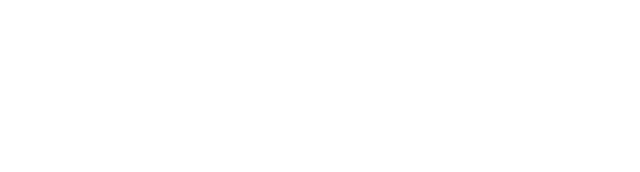
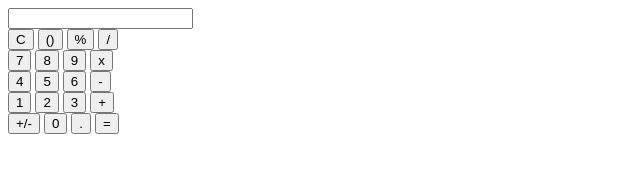
Before and after one commit to Dev-Salem/calculator, a plain HTML site: page index.html in a window 1280 px wide. Shown: the whole page, without its empty margins (0-640 px from the left). Drawn offline with Linux system fonts and the light colour scheme.

Commit message:
Add basic structe of the calcualtor in HTML

```diff
--- a/index.html
+++ b/index.html
@@ -6,6 +6,42 @@
     <title>Calculator</title>
 </head>
 <body>
+    <div class="calcualtor-body">
+        <input type="text">
+        <div class="actions">
+            <button>C</button>
+            <button>()</button>
+            <button>%</button>
+            <button>/</button>
+        </div>
 
+        <div>
+            <button>7</button>
+            <button>8</button>
+            <button>9</button>
+            <button>x</button>
+        </div>
+
+        <div>
+            <button>4</button>
+            <button>5</button>
+            <button>6</button>
+            <button>-</button>
+        </div>
+
+        <div>
+            <button>1</button>
+            <button>2</button>
+            <button>3</button>
+            <button>+</button>
+        </div>
+
+        <div>
+            <button>+/-</button>
+            <button>0</button>
+            <button>.</button>
+            <button>=</button>
+        </div>
+    </div>
 </body>
 </html>
```
